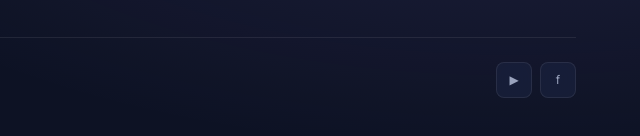
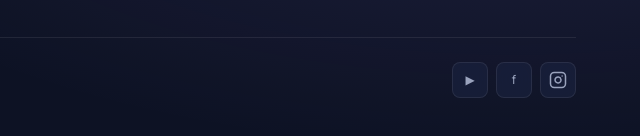
Before and after one commit to sarmachiranjib03-lgtm/pachimdarrangacademy, a plain HTML site: page index.html in a window 1280 px wide. Shown: the part 8407-8543 px from the top of the page, 640-1280 px from the left. Drawn offline with nearby package versions, Linux system fonts and the light colour scheme; a web font is replaced by a local one.

Commit message:
Update index.html

```diff
--- a/index.html
+++ b/index.html
@@ -252,6 +252,7 @@ h1,h2,h3,h4{font-family:"Playfair Display",serif;letter-spacing:-.02em}
       <div class="flex gap-2">
         <a href="https://youtu.be/y5rWeov54Rc?si=Uwa9NL2pL75648Ru" target="_blank" rel="noopener noreferrer" class="h-9 w-9 rounded-lg glass flex items-center justify-center hover:bg-primary hover:text-white transition">▶</a>
         <a href="https://www.facebook.com/profile.php?id=100063882612262" target="_blank" rel="noopener noreferrer" class="h-9 w-9 rounded-lg glass flex items-center justify-center hover:bg-primary hover:text-white transition">f</a>
+        <a href="https://www.instagram.com/pdacademy_sipajhar/" target="_blank" rel="noopener noreferrer" class="h-9 w-9 rounded-lg glass flex items-center justify-center hover:bg-primary hover:text-white transition"><svg xmlns="http://www.w3.org/2000/svg" width="18" height="18" viewBox="0 0 24 24" fill="none" stroke="currentColor" stroke-width="2" stroke-linecap="round" stroke-linejoin="round"><rect x="2" y="2" width="20" height="20" rx="5" ry="5"/><path d="M16 11.37A4 4 0 1 1 12.63 8 4 4 0 0 1 16 11.37z"/><line x1="17.5" y1="6.5" x2="17.51" y2="6.5"/></svg></a>
       </div>
     </div>
   </div>
```
